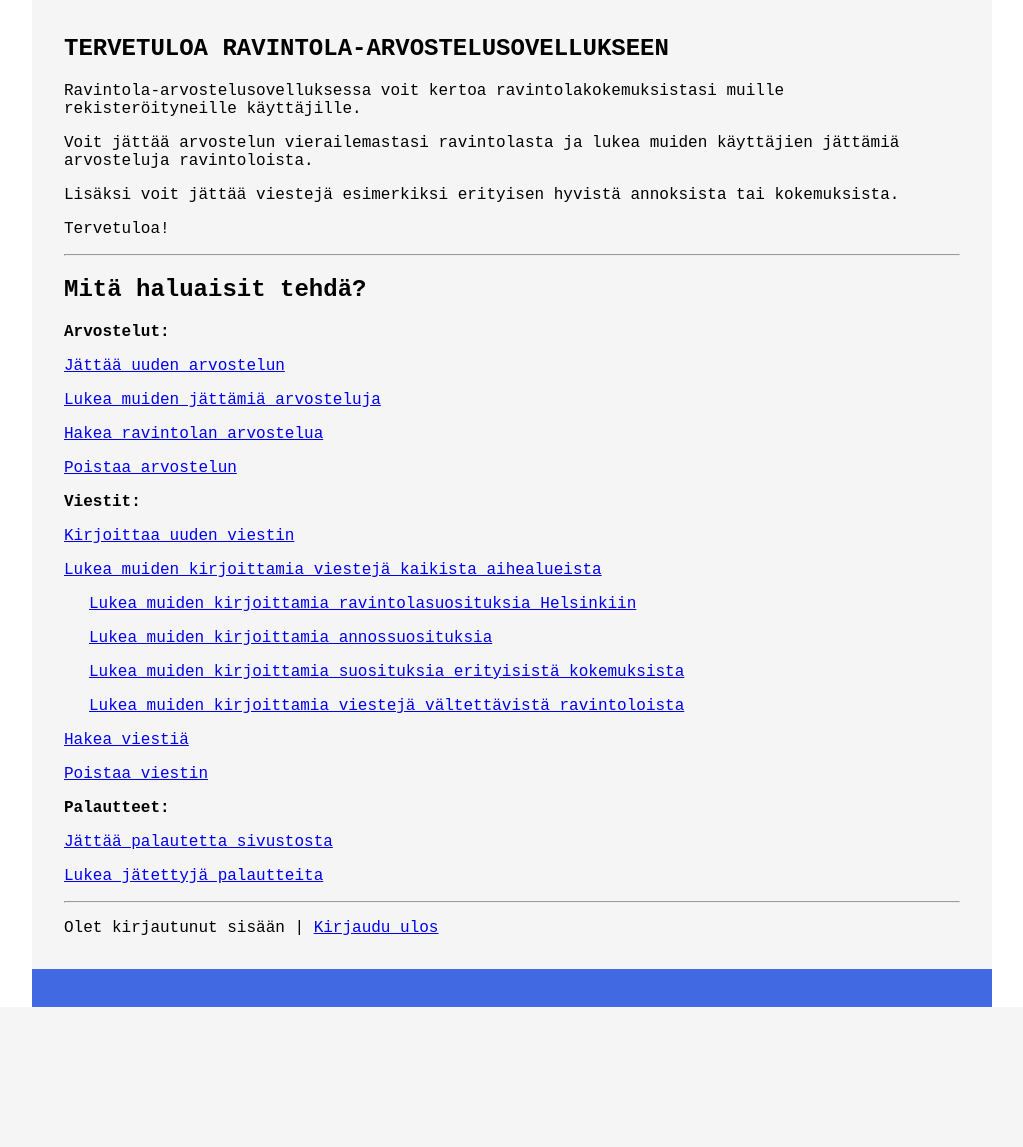
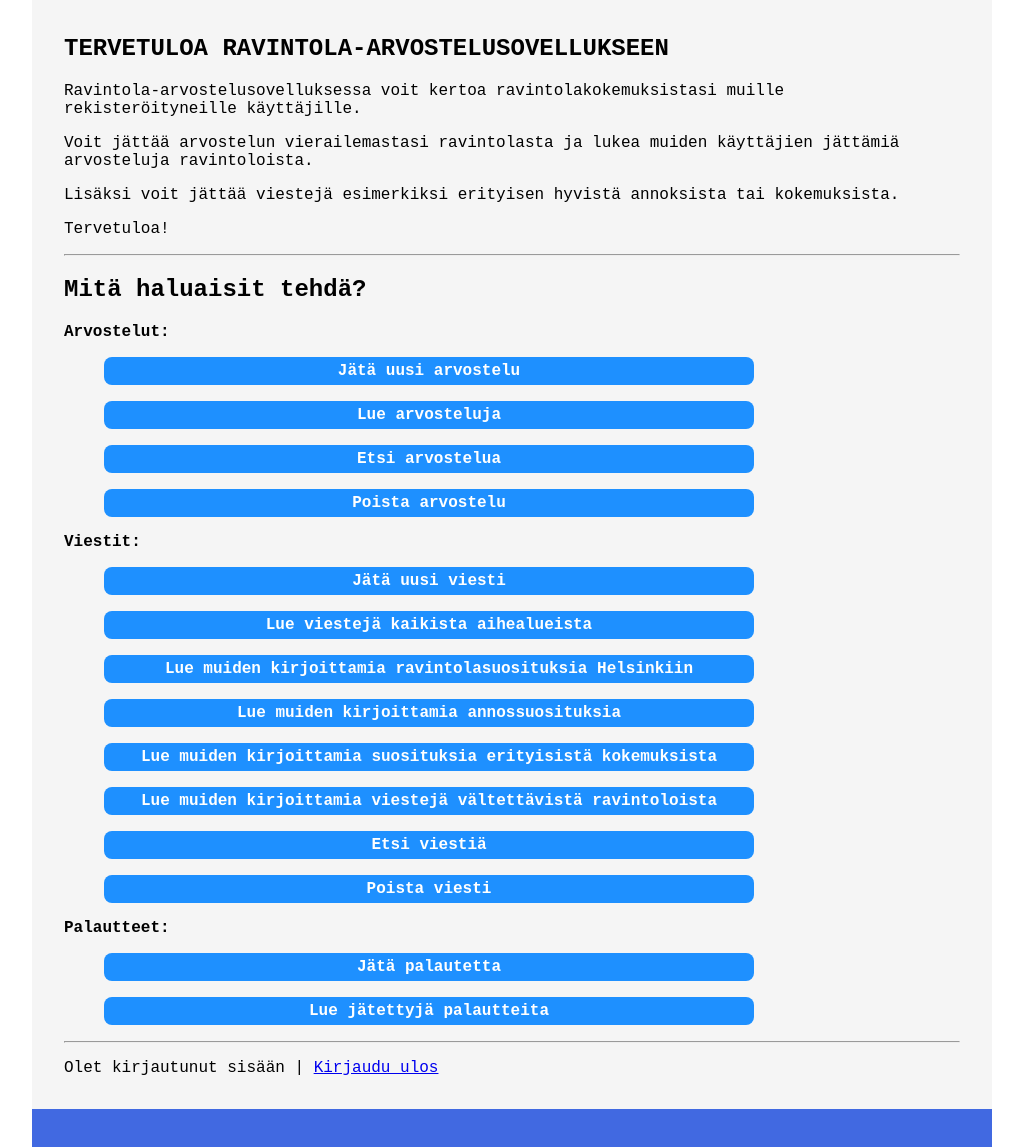
Before and after one commit to varkkha/ravintola-arvostelusovellus, a Flask app: page /frontpage in a window 1280 px wide. Shown: the part 54-1201 px from the top of the page, without its empty margins (128-1151 px from the left). Before the commit the page ends 1061 px from the top, so only its background shows below. Run offline with Flask 3, Linux system fonts and the light colour scheme; the visitor is signed in with stand-in values (Sample User, id 1).

Commit message:
Update layout

```diff
--- a/templates/frontpage.html
+++ b/templates/frontpage.html
@@ -19,6 +19,30 @@
                 display: block;
                 background: whitesmoke;
                 padding: 1em 2em;
+            }
+
+            nav li {
+                display: inline-block;
+                padding:5px;
+                border:none;
+                text-align: center;
+                width: 40em;
+                background: dodgerblue;
+                border-radius: .5em;
+                color: white;
+                font-family: 'Courier New';
+                font-weight: bold;
+            }
+
+            nav li a {
+                text-decoration: none;
+                color: white;
+            }
+
+            nav li:hover {
+                background: royalblue;
+                font-family: 'Courier New';
+                font-weight: bold;
             }
 
             form #login-button{
@@ -69,53 +93,59 @@ Tervetuloa!
 <form>
 <b>Arvostelut:</b>
 <p>
-<a href="/newreview">Jättää uuden arvostelun</a>
+<ul>
+<li><a href="/newreview">Jätä uusi arvostelu</a></li>
 <p>
-<a href="/reviewslist">Lukea muiden jättämiä arvosteluja</a>
+<li><a href="/reviewslist">Lue arvosteluja</a></li>
 <p>
-<a href="/newsearchreview">Hakea ravintolan arvostelua</a>
+<li><a href="/newsearchreview">Etsi arvostelua</a></li>
 <p>
 {% if session.admin == 1 %}
-<a href="/deletereview">Poistaa arvostelun</a>
+<li><a href="/deletereview">Poista arvostelu</a></li><br>
 {% endif %}
+</ul>
 <p>
 <p>
 <p>
 <b>Viestit:</b>
 <p>
-<a href="/newmessage">Kirjoittaa uuden viestin</a>
+<ul>
+<li><a href="/newmessage">Jätä uusi viesti</a></li>
 <p>
-<a href="/messageslist">Lukea muiden kirjoittamia viestejä kaikista aihealueista</a>
+<li><a href="/messageslist">Lue viestejä kaikista aihealueista</a></li>
 <p>
 <p style="margin-left: 25px;">
-<a href="/messageslisthelsinki">Lukea muiden kirjoittamia ravintolasuosituksia Helsinkiin</a>
+<li><a href="/messageslisthelsinki">Lue muiden kirjoittamia ravintolasuosituksia Helsinkiin</a></li>
 <p>
 <p style="margin-left: 25px;">
-<a href="/messageslistfood">Lukea muiden kirjoittamia annossuosituksia</a>
+<li><a href="/messageslistfood">Lue muiden kirjoittamia annossuosituksia</a></li>
 <p>
 <p style="margin-left: 25px;">
-<a href="/messageslistexperience">Lukea muiden kirjoittamia suosituksia erityisistä kokemuksista</a>
+<li><a href="/messageslistexperience">Lue muiden kirjoittamia suosituksia erityisistä kokemuksista</a></li>
 <p>
 <p style="margin-left: 25px;">
-<a href="/messageslistavoid">Lukea muiden kirjoittamia viestejä vältettävistä ravintoloista</a>
+<li><a href="/messageslistavoid">Lue muiden kirjoittamia viestejä vältettävistä ravintoloista</a></li>
 </p>
 <p>
-<a href="/newsearchmessage">Hakea viestiä</a>
+<li><a href="/newsearchmessage">Etsi viestiä</a></li>
 <p>
 {% if session.admin == 1 %}
-<a href="/deletemessage">Poistaa viestin</a>
+<li><a href="/deletemessage">Poista viesti</a></li>
 {% endif %}
+</ul>
 <p>
 <p>
 <p>
 <b>Palautteet:</b>
+<ul>
 <p>
-<a href="/newfeedback">Jättää palautetta sivustosta</a>
+<li><a href="/newfeedback">Jätä palautetta</a></li>
 <p>
 {% if session.admin == 1 %}
-<a href="/feedbackslist">Lukea jätettyjä palautteita</a>
+<li><a href="/feedbackslist">Lue jätettyjä palautteita</a></li>
 {% endif %}
 <p>
+</ul>
 <hr>
 <p>
 {% if session.user_id %}
```
